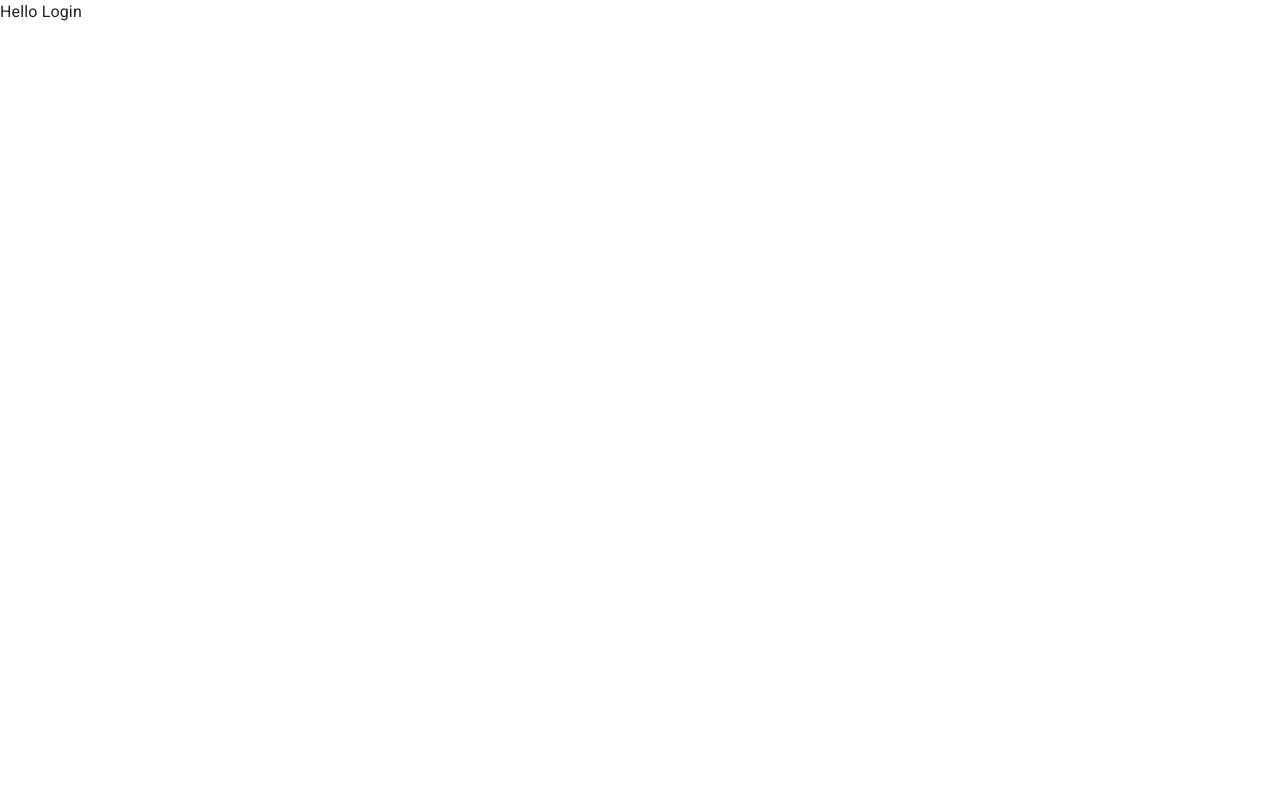
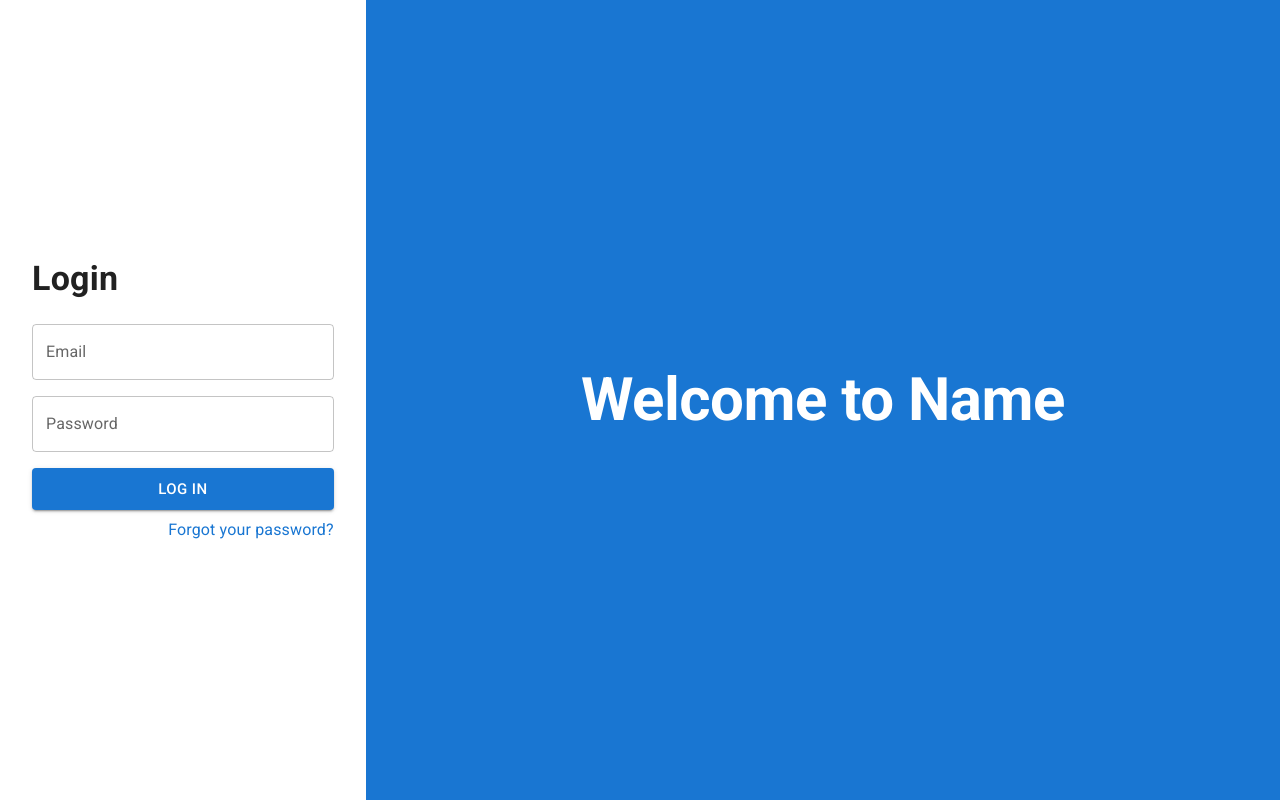
Before and after one commit to ervnjmsdnts/drivelike, a React (Vite) app: page / in a window 1280 px wide. Built offline with nearby package versions, Linux system fonts and the light colour scheme.

Commit message:
Added Auth UIs

```diff
--- a/src/App.jsx
+++ b/src/App.jsx
@@ -3,11 +3,13 @@ import Login from './pages/Login';
 import Admin from './pages/Admin';
 import User from './pages/User';
 import ApplicationLayout from './layouts/ApplicationLayout';
+import ForgotPassword from './pages/ForgotPassword';
 
 const App = () => {
   return (
     <Routes>
       <Route path="/" element={<Login />} />
+      <Route path="/forgot-password" element={<ForgotPassword />} />
       <Route element={<ApplicationLayout />}>
         <Route path="/user">
           <Route path="" element={<User />} />
--- /dev/null
+++ b/src/components/AuthInput.jsx
@@ -0,0 +1,20 @@
+import { Box, TextField } from '@mui/material';
+import { forwardRef } from 'react';
+
+const AuthInput = forwardRef(({ errors, ...rest }, ref) => {
+  return (
+    <Box width="100%">
+      <TextField
+        ref={ref}
+        error={errors}
+        helperText={errors ? errors.message : null}
+        fullWidth
+        {...rest}
+      />
+    </Box>
+  );
+});
+
+AuthInput.displayName = 'AuthInput';
+
+export default AuthInput;
--- a/src/components/Navigation.jsx
+++ b/src/components/Navigation.jsx
@@ -17,7 +17,7 @@ import {
   styled
 } from '@mui/material';
 import { useState } from 'react';
-import { useLocation } from 'react-router-dom';
+import { useLocation, useNavigate } from 'react-router-dom';
 
 const drawerWidth = 240;
 
@@ -58,12 +58,19 @@ const Navigation = ({ children }) => {
   const pathname = location.pathname;
   const [isAdmin] = useState(pathname.includes('admin'));
 
+  const navigate = useNavigate();
+
   const handleMenu = (event) => {
     setAnchorEl(event.currentTarget);
   };
 
   const handleClose = () => {
     setAnchorEl(null);
+  };
+
+  const handleLogout = () => {
+    setAnchorEl(null);
+    navigate('/');
   };
   return (
     <Box sx={{ display: 'flex' }}>
@@ -121,7 +128,7 @@ const Navigation = ({ children }) => {
                 onClose={handleClose}
               >
                 <MenuItem onClick={handleClose}>Change Password</MenuItem>
-                <MenuItem onClick={handleClose}>Logout</MenuItem>
+                <MenuItem onClick={handleLogout}>Logout</MenuItem>
               </Menu>
             </div>
           </Box>
--- /dev/null
+++ b/src/pages/ForgotPassword.jsx
@@ -0,0 +1,5 @@
+const ForgotPassword = () => {
+  return <div>To be created hehe</div>;
+};
+
+export default ForgotPassword;
--- a/src/pages/Login.jsx
+++ b/src/pages/Login.jsx
@@ -1,5 +1,77 @@
+import { Box, Button, Link, Stack, Typography } from '@mui/material';
+import AuthInput from '../components/AuthInput';
+import { Link as RouterLink } from 'react-router-dom';
+
 const Login = () => {
-  return <div>Hello Login</div>;
+  return (
+    <Box sx={{ display: 'flex', height: '100vh' }}>
+      <Box
+        sx={{
+          display: 'flex',
+          width: '40%',
+          justifyContent: 'center',
+          alignItems: 'center'
+        }}
+      >
+        <Box
+          sx={{
+            display: 'flex',
+            alignItems: 'center',
+            width: '100%',
+            height: '100%',
+            marginX: '16px',
+            borderRadius: '16px',
+            padding: '16px'
+          }}
+        >
+          <Stack gap="8px" width="100%">
+            <Typography fontWeight="bold" mb="16px" variant="h4">
+              Login
+            </Typography>
+            <Box
+              display="flex"
+              justifyContent="center"
+              alignItems="center"
+              flexDirection="column"
+              gap="16px"
+            >
+              <AuthInput label="Email" />
+              <AuthInput label="Password" type="password" />
+              <Button
+                LinkComponent={RouterLink}
+                to="/user"
+                variant="contained"
+                fullWidth
+                size="large"
+              >
+                Log in
+              </Button>
+            </Box>
+            <Box sx={{ display: 'flex', justifyContent: 'end' }}>
+              <Link
+                component={RouterLink}
+                underline="none"
+                to="forgot-password"
+              >
+                Forgot your password?
+              </Link>
+            </Box>
+          </Stack>
+        </Box>
+      </Box>
+      <Box
+        display="flex"
+        width="100%"
+        justifyContent="center"
+        backgroundColor="primary.main"
+        alignItems="center"
+      >
+        <Typography variant="h2" color="white" fontWeight="bold">
+          Welcome to Name
+        </Typography>
+      </Box>
+    </Box>
+  );
 };
 
 export default Login;
```
